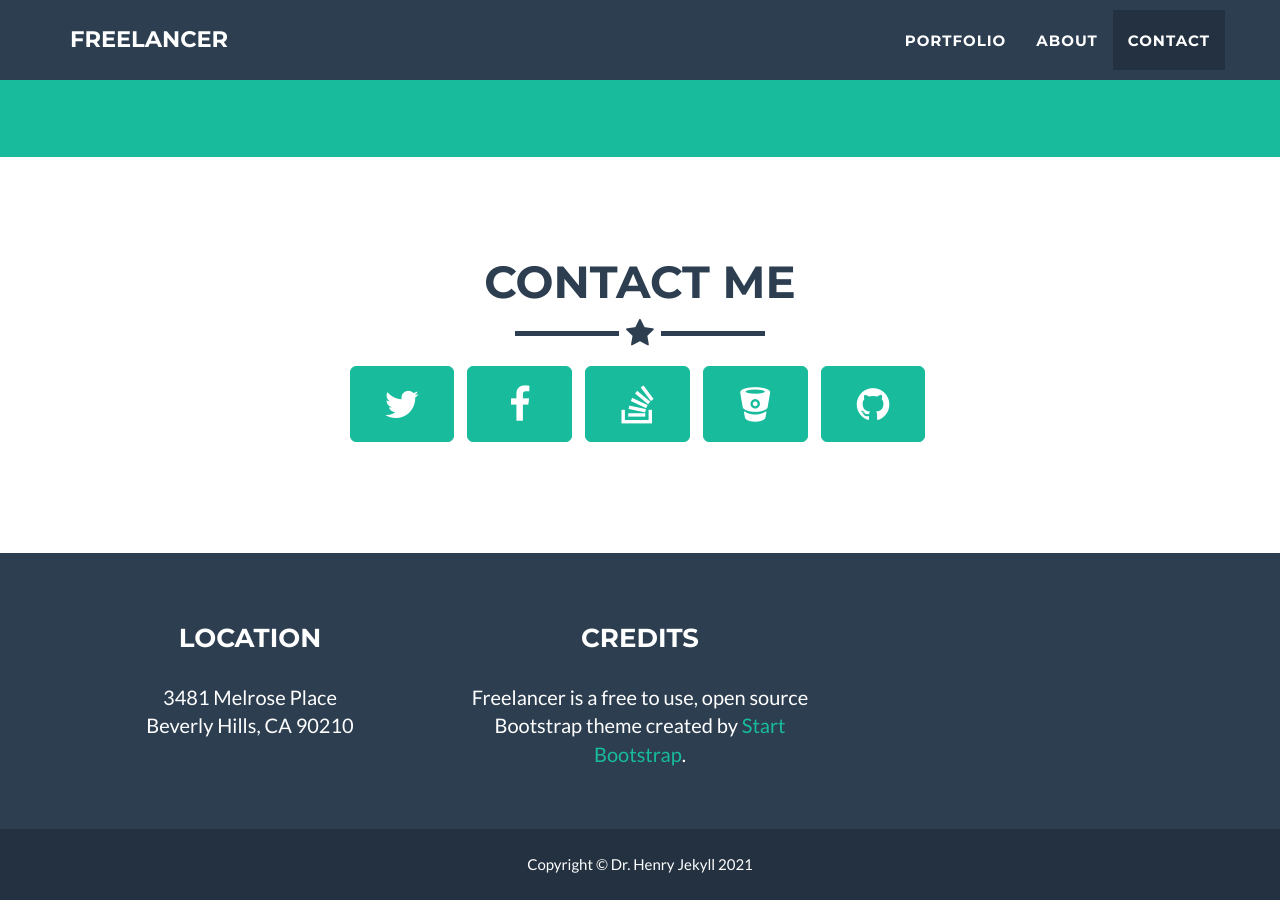
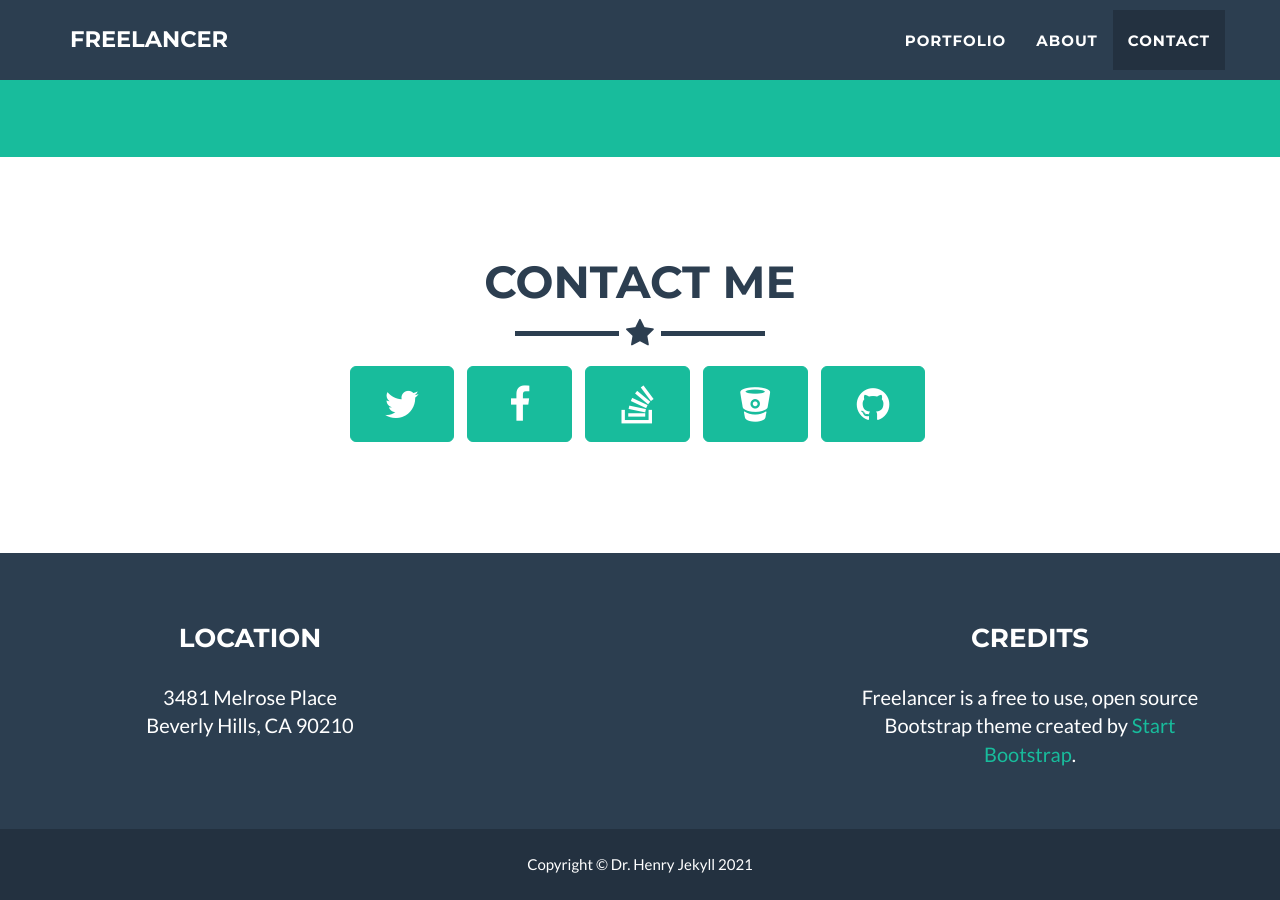
Before and after one commit to chickensmitten/freelancer, a Jekyll site: the page built from _posts/2014-07-18-project-1.markdown, in a window 1280 px wide and 900 px high, scrolled down 2088 px. Built offline with Jekyll 4.4.1, drawn with Linux system fonts in a browser that asks for light colours.

Commit message:
Update footer.html

```diff
--- a/_includes/footer.html
+++ b/_includes/footer.html
@@ -11,6 +11,8 @@
 		                    {% endfor %}
                         </p>
                     </div>
+                    <div class="footer-col col-md-4">
+		    </div>
                     <div class="footer-col col-md-4">
                         <h3>{{ site.footer.credits }}</h3>
                         <p>{{ site.credits }}</p>
```
